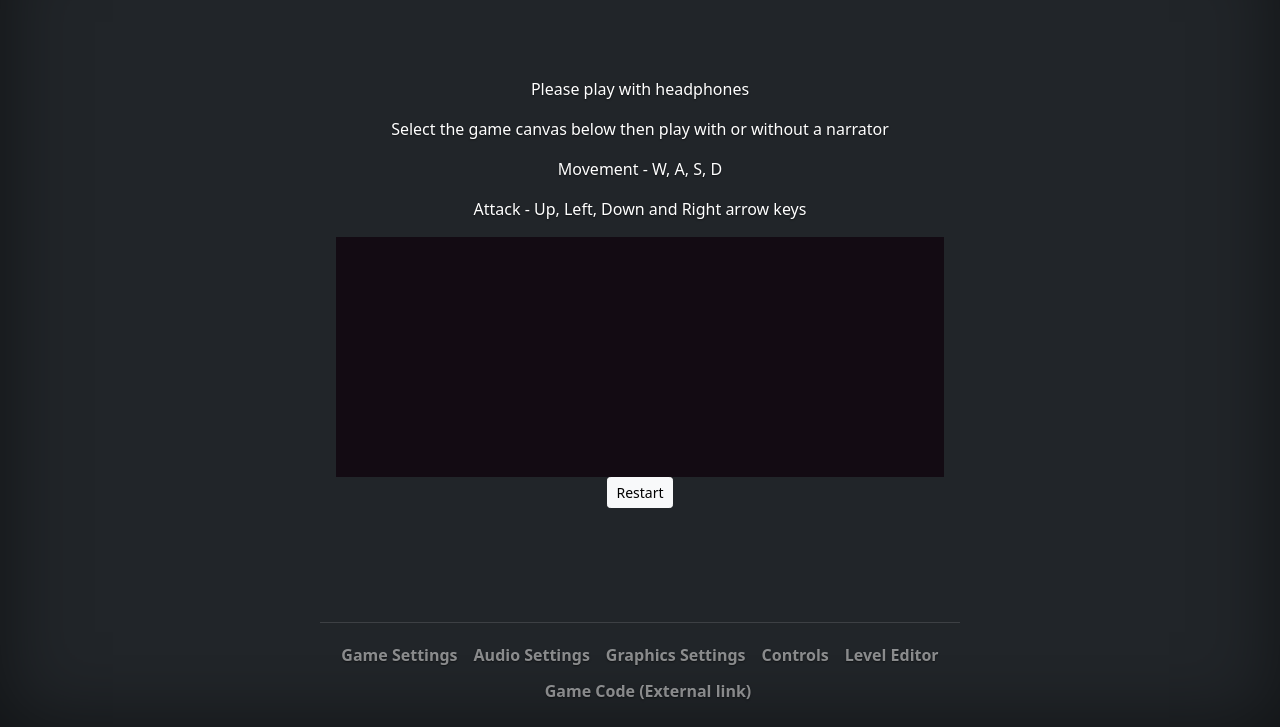
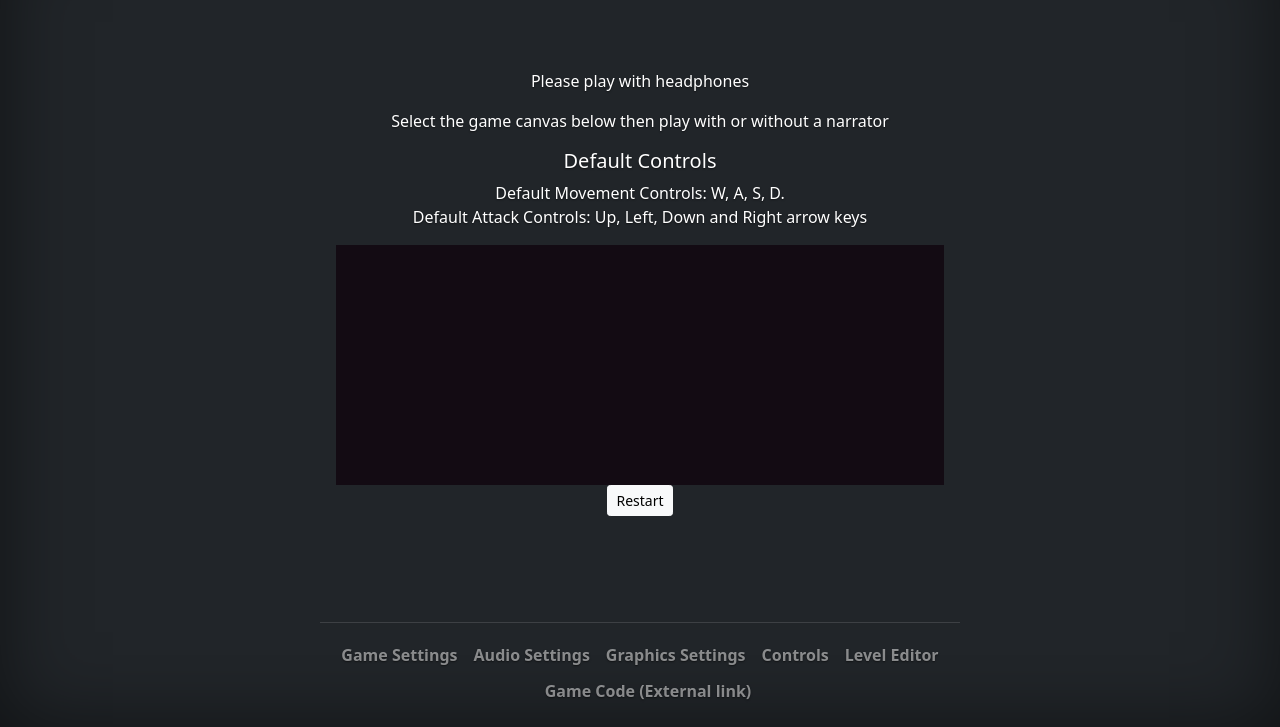
Before and after one commit to alexgidge/Labyrinth.js, a website: page Web/GameView.html in a window 1280 px wide. Shown: the part 73-800 px from the top of the page. Drawn offline with nearby package versions, Linux system fonts and the light colour scheme; files whose address does not match are found by name.

Commit message:
Rewording

```diff
--- a/Web/GameView.html
+++ b/Web/GameView.html
@@ -106,10 +106,9 @@
           <p>Select the game canvas below then play with or without a narrator</p>
         </div>
         <div class="row">
-          <p>Movement - W, A, S, D</p>
-        </div>
-        <div class="row">
-          <p>Attack - Up, Left, Down and Right arrow keys</p>
+          <h5>Default Controls</h5>
+          <p>Default Movement Controls: W, A, S, D.<br />
+            Default Attack Controls: Up, Left, Down and Right arrow keys</p>
         </div>
       </div>
       <!-- TODO: Localisation -->
```
